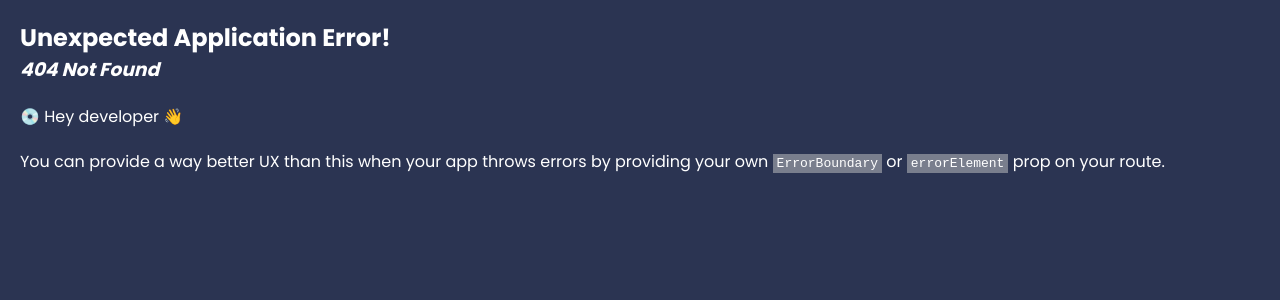
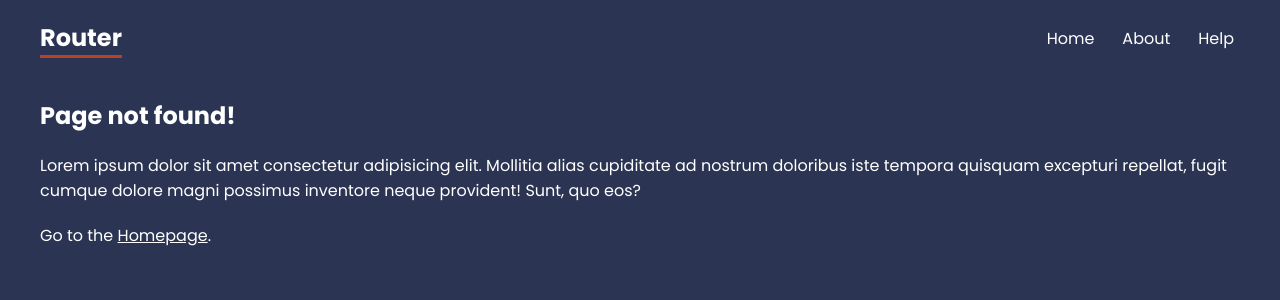
Before and after one commit to mohammedafsalk/react-router, a React (Create React App) app: page /careers in a window 1280 px wide. Before the commit this address had no page. Shown: the top 300 px of the page. Built offline with nearby package versions, Linux system fonts and the light colour scheme.

Commit message:
error page added

```diff
--- a/src/App.js
+++ b/src/App.js
@@ -10,6 +10,7 @@
 import HelpLayout from "./layouts/HelpLayout";
 import Faq from "./Pages/Faq";
 import Contact from "./Pages/Contact";
+import Error from "./Pages/Error";
 
 function App() {
   const router = createBrowserRouter(
@@ -21,6 +22,7 @@
           <Route path="faq" element={<Faq />} />
           <Route path="contact" element={<Contact />} />
         </Route>
+        <Route path="*" element={<Error />} />
       </Route>
     )
   );
--- /dev/null
+++ b/src/Pages/Error.js
@@ -0,0 +1,21 @@
+import { NavLink } from "react-router-dom";
+
+const Error = () => {
+  return (
+    <div>
+      <h2>Page not found!</h2>
+      <p>
+        Lorem ipsum dolor sit amet consectetur adipisicing elit. Mollitia alias
+        cupiditate ad nostrum doloribus iste tempora quisquam excepturi
+        repellat, fugit cumque dolore magni possimus inventore neque provident!
+        Sunt, quo eos?
+      </p>
+
+      <p>
+        Go to the <NavLink to="/">Homepage</NavLink>.
+      </p>
+    </div>
+  );
+};
+
+export default Error;
```
